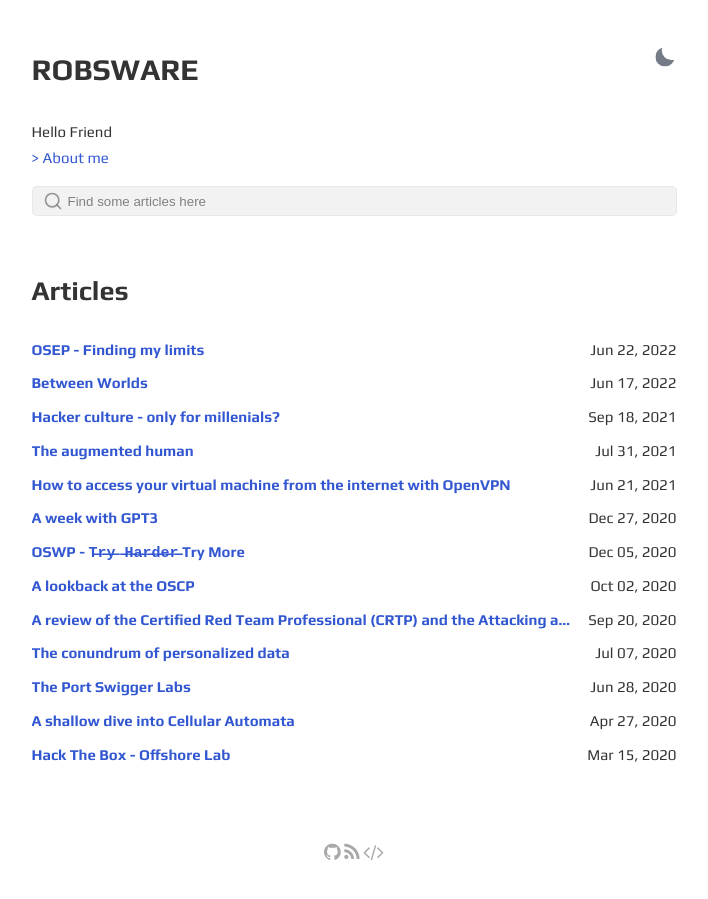
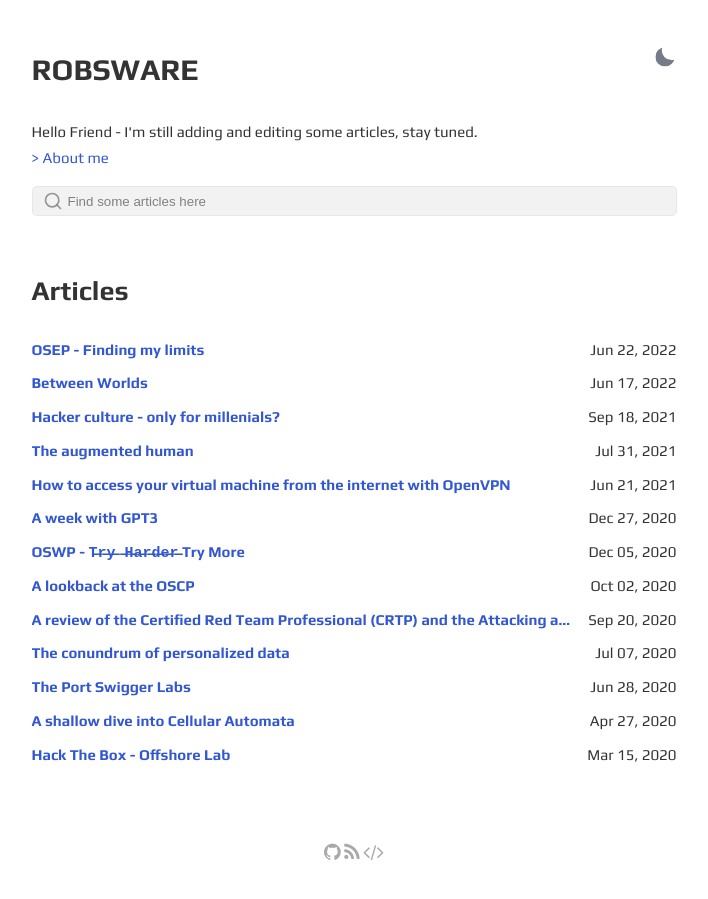
Before and after one commit to robsware/robsware.github.io, a Jekyll site: the page built from index.html, in a window 1280 px wide. Shown: the whole page, without its empty margins (286-994 px from the left). Built offline with Jekyll 4.4.1, drawn with Linux system fonts in a browser that asks for light colours.

Commit message:
Update _config.yml

```diff
--- a/_config.yml
+++ b/_config.yml
@@ -2,7 +2,7 @@
 title: robsware
 greetings: robsware
 description: >-
-  Hello Friend
+  Hello Friend - I'm still adding and editing some articles, stay tuned.
 lang: en-US
 timezone:  Europe/London
 repo: https://robsware.github.io/ # site repo [optional]
```
